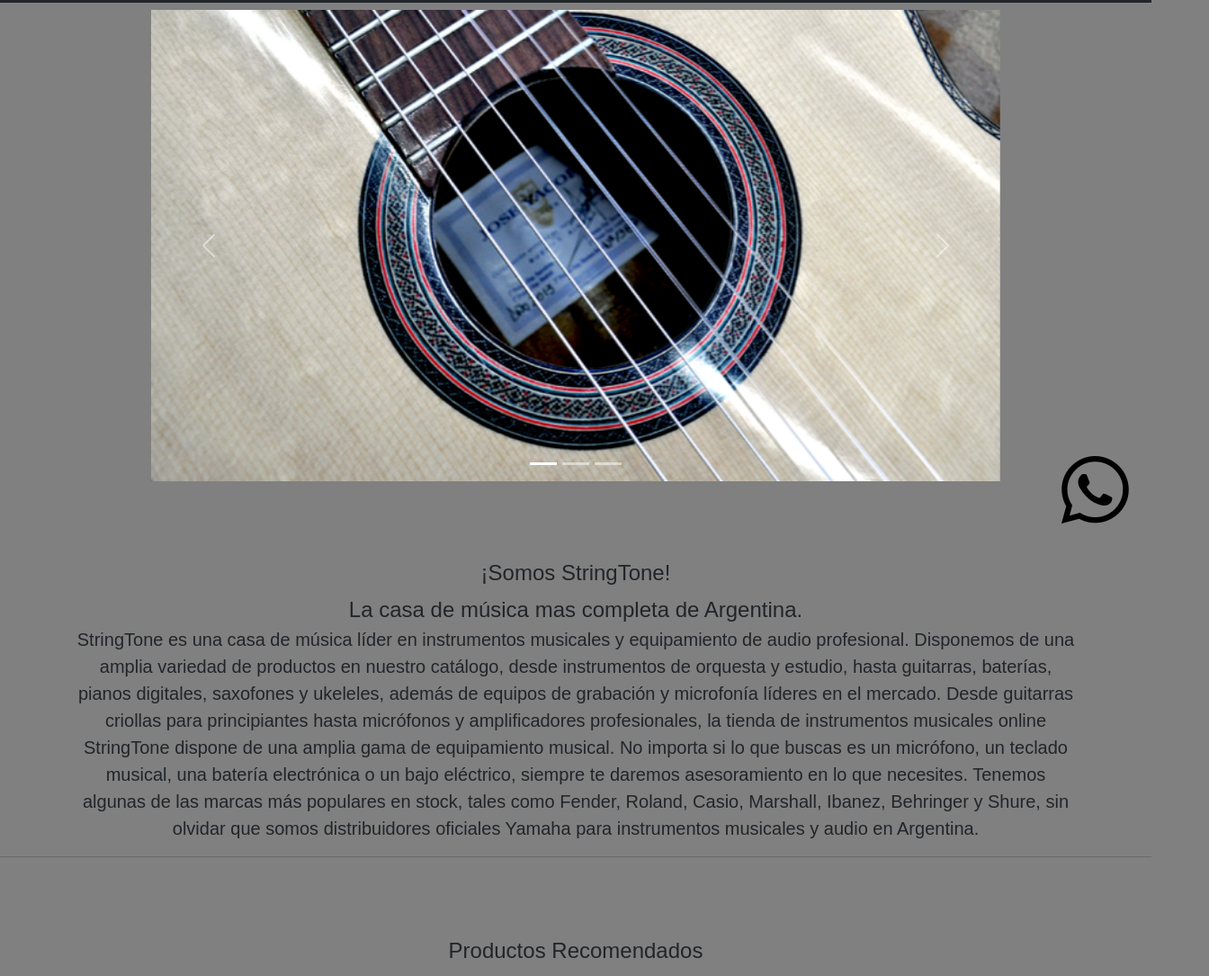
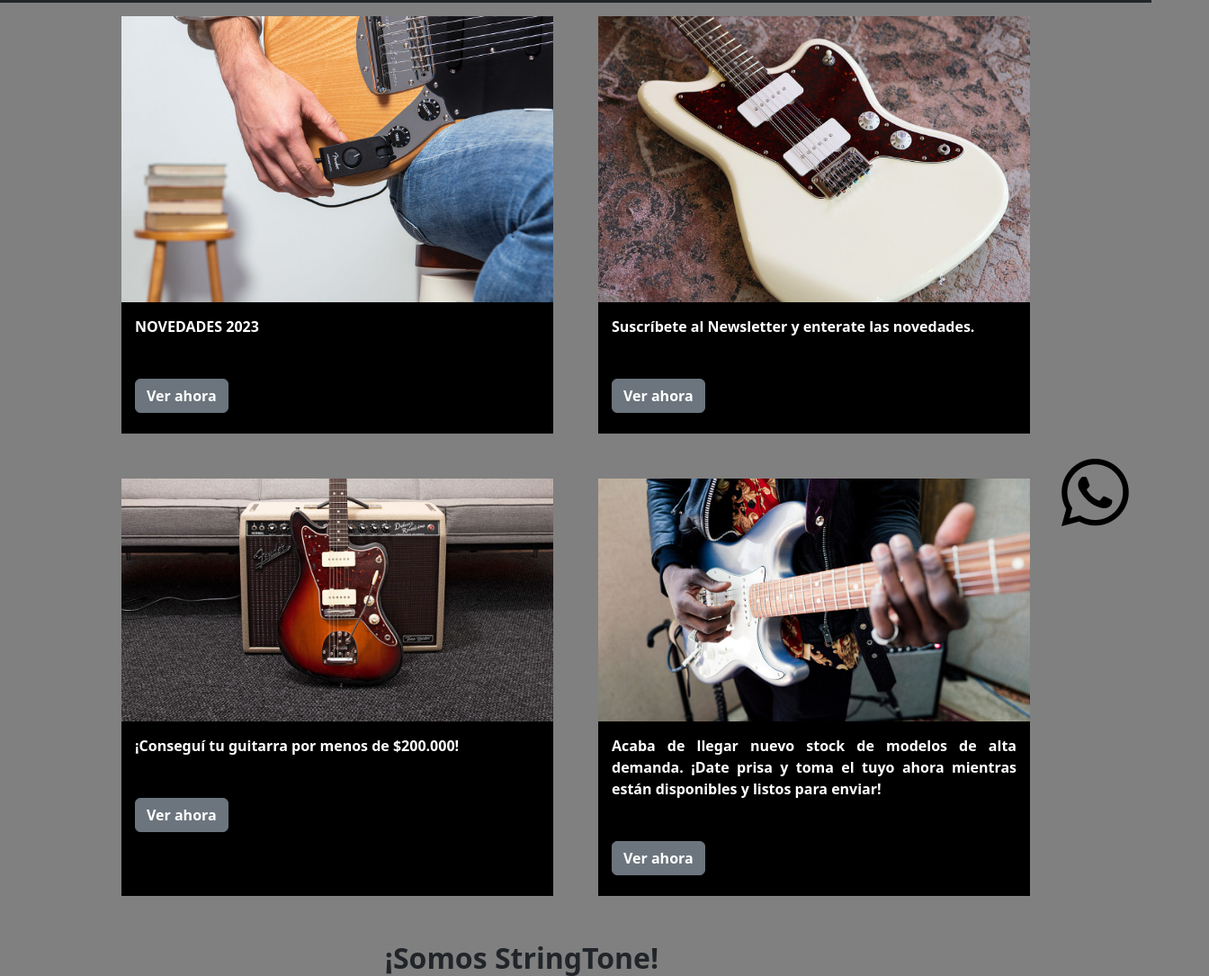
Before and after one commit to Farinaceleste/StringTone2, a plain HTML site: page index.html in a window 1280 px wide. Shown: the part 172-1257 px from the top of the page at 90% size, 1344 px wide, since content can reach past the window. Drawn offline with nearby package versions, Linux system fonts and the light colour scheme.

Commit message:
saque carrusel de index, y puse cajitas, agregue librerias de animaciones

```diff
--- a/index.html
+++ b/index.html
@@ -6,10 +6,14 @@
     <meta name="viewport" content="width=, initial-scale=1.0">
     <title>StringTone</title>
     <link rel="shortcut icon" href="./images/pua.png" type="">
-    <link rel="stylesheet" href="/scss/styles.css">
+    <link href="https://unpkg.com/aos@2.3.1/dist/aos.css" rel="stylesheet">
     <link href="https://cdn.jsdelivr.net/npm/bootstrap@5.3.1/dist/css/bootstrap.min.css" rel="stylesheet"
         integrity="sha384-4bw+/aepP/YC94hEpVNVgiZdgIC5+VKNBQNGCHeKRQN+PtmoHDEXuppvnDJzQIu9" crossorigin="anonymous">
     <link rel="stylesheet" href="https://cdn.jsdelivr.net/npm/bootstrap-icons@1.10.5/font/bootstrap-icons.css">
+
+
+    <link rel="stylesheet" href="/scss/styles.css">
+
 </head>
 
 <body class="body">
@@ -49,49 +53,43 @@
                         <i class="bi bi-box-arrow-in-right"></i>
                         <i class="bi bi-heart"></i>
                         <i class="bi bi-cart"></i>
-
-
-
-
                     </div>
                 </div>
             </div>
         </nav>
     </header>
     <main>
-        <div class="carrusel">
-            <div id="carouselExampleIndicators" class="carousel slide mx-auto p-2 w-75">
-                <div class="carousel-indicators">
-                    <button type="button" data-bs-target="#carouselExampleIndicators" data-bs-slide-to="0"
-                        class="active" aria-current="true" aria-label="Slide 1"></button>
-                    <button type="button" data-bs-target="#carouselExampleIndicators" data-bs-slide-to="1"
-                        aria-label="Slide 2"></button>
-                    <button type="button" data-bs-target="#carouselExampleIndicators" data-bs-slide-to="2"
-                        aria-label="Slide 3"></button>
+        <section class="tarjetas-index">
+            <div class="card-index" style="width: 30rem;">
+                <img src="./images/tarjeta-index-1.jpg" class="card-img-top" alt="...">
+                <div class="card-body">
+                    <p class="card-text texto">NOVEDADES 2023</p>
+                    <a href="#" class="btn btn-secondary">Ver ahora</a>
                 </div>
-                <div class="carousel-inner">
-                    <div class="carousel-item active">
-                        <img src="./images/portada1.jpg.png" class="d-block w-100" alt="...">
-                    </div>
-                    <div class="carousel-item">
-                        <img src="./images/portada2.jpg" class="d-block w-100" alt="...">
-                    </div>
-                    <div class="carousel-item">
-                        <img src="./images/portada3.png" class="d-block w-100" alt="...">
-                    </div>
+            </div>
+            <div class="card-index" style="width: 30rem;">
+                <img src="./images/tarjeta-index.-2.jpg" class="card-img-top" alt="...">
+                <div class="card-body">
+                    <p class="card-text texto">Suscríbete al Newsletter y enterate las novedades.</p>
+                    <a href="#" class="btn btn-secondary">Ver ahora</a>
                 </div>
-                <button class="carousel-control-prev" type="button" data-bs-target="#carouselExampleIndicators"
-                    data-bs-slide="prev">
-                    <span class="carousel-control-prev-icon" aria-hidden="true"></span>
-                    <span class="visually-hidden">Previous</span>
-                </button>
-                <button class="carousel-control-next" type="button" data-bs-target="#carouselExampleIndicators"
-                    data-bs-slide="next">
-                    <span class="carousel-control-next-icon" aria-hidden="true"></span>
-                    <span class="visually-hidden">Next</span>
-                </button>
             </div>
-        </div>
+            <div class="card-index" style="width: 30rem;">
+                <img src="./images/tarjeta-index-3.jpg" class="card-img-top" alt="...">
+                <div class="card-body">
+                    <p class="card-text texto">¡Conseguí tu guitarra por menos de $200.000!</p>
+                    <a href="#" class="btn btn-secondary">Ver ahora</a>
+                </div>
+            </div>
+            <div class="card-index" style="width: 30rem;">
+                <img src="./images/tarjeta-index-4.jpg" class="card-img-top" alt="...">
+                <div class="card-body">
+                    <p class="card-text texto">Acaba de llegar nuevo stock de modelos de alta demanda. ¡Date prisa y
+                        toma el tuyo ahora mientras están disponibles y listos para enviar!</p>
+                    <a href="#" class="btn btn-secondary">Ver ahora</a>
+                </div>
+            </div>
+        </section>
 
         <div class="container">
             <h3 class="titulos"> ¡Somos StringTone!</h3>
@@ -124,7 +122,7 @@
 
         </div>
         <hr>
-        <div class="titulos">Productos Recomendados</div>
+        <div class="titulos">PRODUCTOS RECOMENDADOS</div>
         <section class="grilla">
             <div class="guitarras"><img src="./images/epiphoneguitar.jpg" alt=""></div>
             <div class="guitarras"><img src="./images/ibanezguitar.webp" alt=""></div>
@@ -136,7 +134,7 @@
 
         <hr>
 
-        <div class="titulos">Marcas</div>
+        <div class="titulos">MARCAS</div>
         <section class="marcas">
             <img src="./images/logofender.png" alt="">
             <img src="./images/epiphonelogo.png" alt="">
@@ -174,13 +172,13 @@
             <i class="bi bi-whatsapp whatsapp"></i>
 
         </ul>
-         <hr>
-            <p>Copyright - Celeste Fariña</p>
+
     </footer>
 
     <script src="https://cdn.jsdelivr.net/npm/bootstrap@5.3.1/dist/js/bootstrap.bundle.min.js"
         integrity="sha384-HwwvtgBNo3bZJJLYd8oVXjrBZt8cqVSpeBNS5n7C8IVInixGAoxmnlMuBnhbgrkm"
         crossorigin="anonymous"></script>
+    <script src="https://unpkg.com/aos@2.3.1/dist/aos.js"></script>
 </body>
 
 </html>
--- a/scss/partials/_footer.scss
+++ b/scss/partials/_footer.scss
@@ -30,6 +30,7 @@
         font-size: 75px;
         color: black;
         margin: 25px;
+        background-color: transparent;
 
 
 
--- a/scss/partials/_inicio.scss
+++ b/scss/partials/_inicio.scss
@@ -1,5 +1,47 @@
 main {
-    background-color: grey;
+    background-color: $colorprincipal;
+}
+
+.tarjetas-index {
+    display: flex;
+    gap: 50px;
+    flex-wrap: wrap;
+    justify-content: center;
+    margin-top: 15px;
+    color: white;
+    width: 100%;
+    position: static;
+
+    img {
+
+        min-width: 250px;
+    }
+
+    .card-index {
+        background-color: black;
+        gap: 10px;
+        padding-bottom: 0.5rem;
+        width: 350px;
+
+    }
+
+    .texto {
+        text-align: justify;
+        padding: 15px;
+        font-weight: bold;
+    }
+
+    a {
+
+        margin: 15px;
+        font-weight: bold;
+
+        &:hover {
+            transition: 0.5s;
+            background-color: red;
+        }
+    }
+
 }
 
 .grilla {
@@ -9,6 +51,7 @@ main {
     width: auto;
     height: auto;
     gap: 1.5px;
+    overflow: hidden;
 
     .guitarras {
         margin: 20px;
@@ -19,8 +62,8 @@ main {
 
         img {
             width: 200px;
-            border-style: groove;
-            box-shadow: 2;
+            box-shadow: 0 0 20px 0px rgba(0, 0, 0, 0.35);
+
 
         }
     }
@@ -30,6 +73,7 @@ main {
     display: flex;
     justify-content: center;
     flex-direction: row;
+    overflow: hidden;
 
     img {
 
@@ -38,11 +82,10 @@ main {
         max-width: 150px;
         min-width: 150px;
         cursor: pointer;
+
     }
 }
 
 .container {
-    .parrafo {
-        font-size: smaller;
-    }
+    @include estilo-parrafo;
 }
--- a/scss/partials/_mediaqueries.scss
+++ b/scss/partials/_mediaqueries.scss
@@ -44,6 +44,10 @@
 
     .QuienesSomos {
         font-size: large;
+    }
+
+    .tarjetas-index {
+        grid-template-columns: 1fr;
     }
 
 
@@ -123,6 +127,9 @@
         font-size: smaller;
     }
 
+    .tarjetas-index {
+        grid-template-columns: 1fr;
+    }
 
 }
 
@@ -211,11 +218,10 @@
         width: 50%;
         height: 50vh;
         margin: 1.5px;
+    }
 
-
-
-
-
+    .tarjetas-index {
+        grid-template-columns: 1fr;
     }
 
 }
--- a/scss/partials/_pregfrecuentes.scss
+++ b/scss/partials/_pregfrecuentes.scss
@@ -2,6 +2,7 @@
     display:flex;
    justify-content:center;
    position: relative;
+
 
 }
 
@@ -11,7 +12,7 @@
     flex-direction: column;
     flex-wrap: wrap;
     width: 50%;
-    margin: 70px;
+    margin-bottom: 40px;
 
 }
 
--- a/scss/partials/_quienessomos.scss
+++ b/scss/partials/_quienessomos.scss
@@ -32,7 +32,5 @@
 }
 
 .QuienesSomos {
-    margin-top: 50px;
-    text-align: center;
-    font-size: smaller;
+    @include estilo-parrafo;
 }
--- a/scss/partials/_reset.scss
+++ b/scss/partials/_reset.scss
@@ -3,6 +3,6 @@
     margin: 0;
     padding: 0;
     box-sizing: border-box;
-    font-family: 'Rubik', sans-serif;
+    @import url('https://fonts.googleapis.com/css2?family=Oswald:wght@200;400&display=swap');
 
 }
--- a/scss/partials/_tienda.scss
+++ b/scss/partials/_tienda.scss
@@ -1,7 +1,7 @@
 .cartitas {
     display: grid;
     grid-template-columns: 1fr 1fr 1fr;
-    justify-items: center;
+
     align-items: center;
     gap: 0.5rem;
     text-align: center;
@@ -12,8 +12,6 @@
     button i{
         display: flex;
         align-items: center;
-
-
 
     }
 
--- a/scss/partials/_variables.scss
+++ b/scss/partials/_variables.scss
@@ -3,7 +3,14 @@ $colorsecundario: whitesmoke;
 
 
 @mixin estilo-titulos {
+    font-size: xX-large;
+    text-align: center;
+    padding-top: 40px;
+    padding-bottom: 40px;
+    font-weight: bold;
+}
+
+@mixin estilo-parrafo {
     font-size: x-large;
     text-align: center;
-    padding-top: 70px;
 }
```
Also changed, not shown: pages/pregfrec.html (+1 -1 lines), images/tarjeta-index-1.jpg (added), images/tarjeta-index-3.jpg (added), images/tarjeta-index-4.jpg (added), images/tarjeta-index.-2.jpg (added), scss/styles.css, 1 other file.
